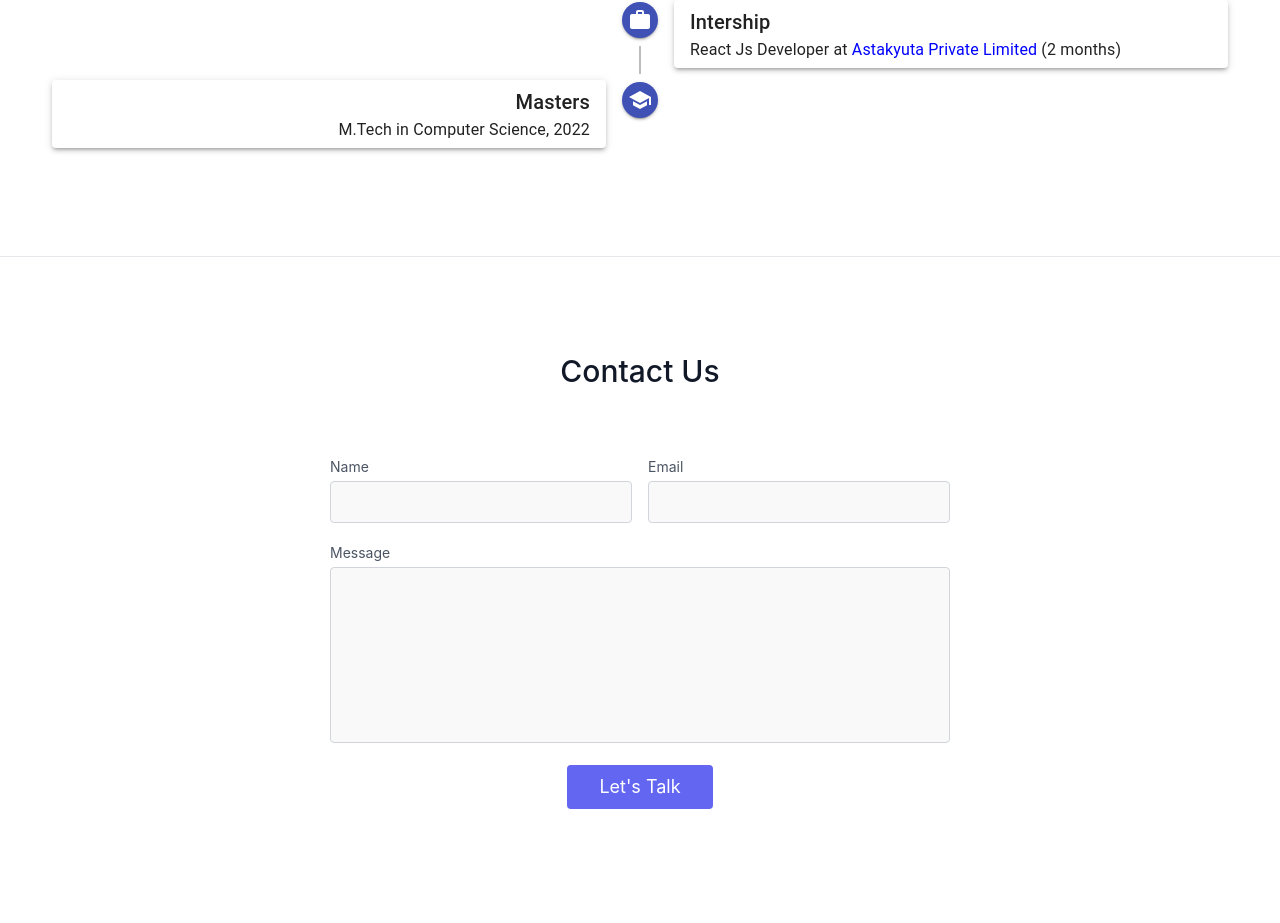
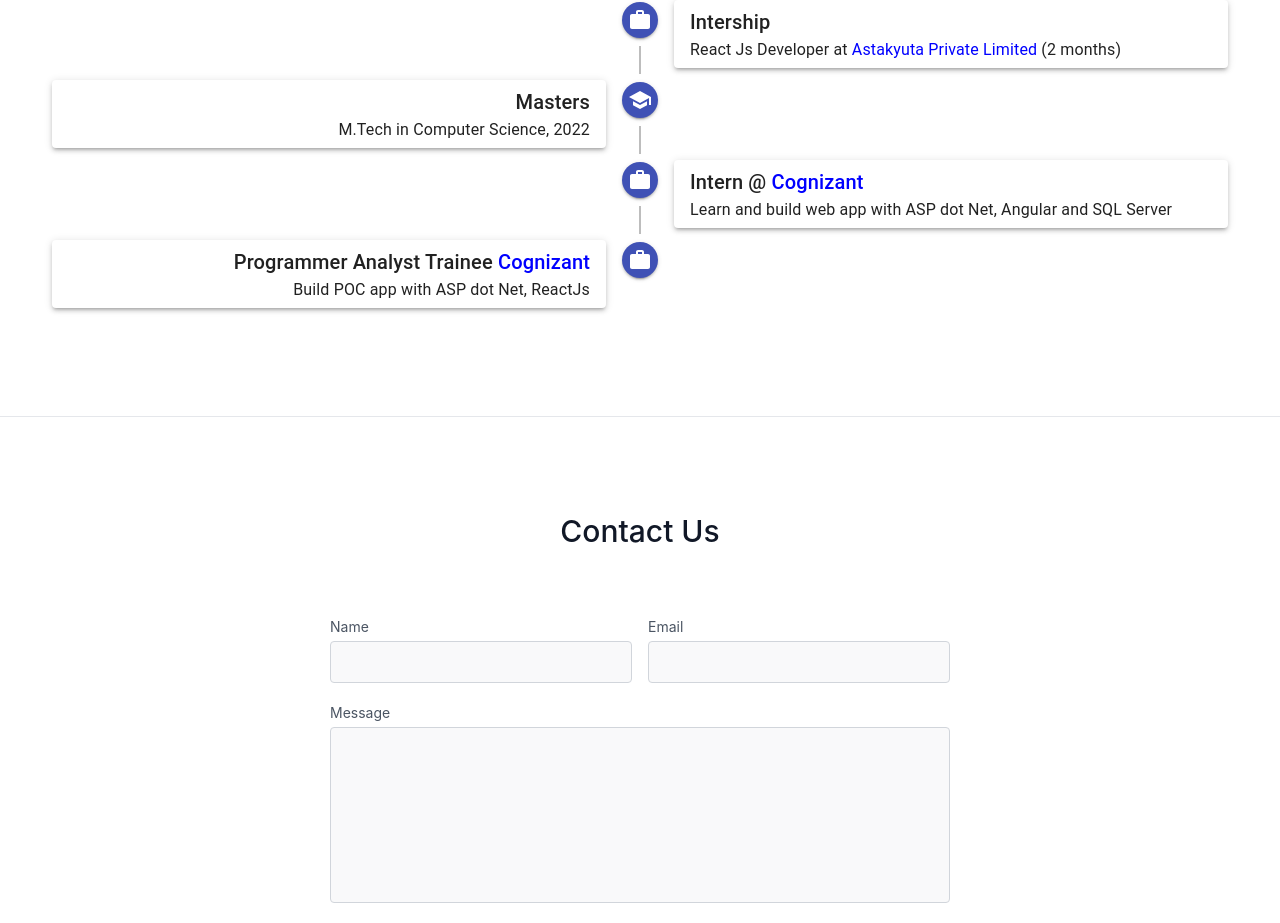
Before and after one commit to isubhamsr/portfolio, a React (Create React App) app: page / in a window 1280 px wide. Shown: the part 2476-3399 px from the top of the page. Built offline with nearby package versions, Linux system fonts and the light colour scheme.

Commit message:
rewrite the roadmap

```diff
--- a/src/modules/core/Roadmap.js
+++ b/src/modules/core/Roadmap.js
@@ -91,7 +91,11 @@ export default function Roadmap() {
                 </Typography>
                 <Typography>
                   React Js Developer at{" "}
-                  <a style={{ color: "blue" }} target="_blank" href="https://astakyuta.com/">
+                  <a
+                    style={{ color: "blue" }}
+                    target="_blank"
+                    href="https://astakyuta.com/"
+                  >
                     Astakyuta Private Limited
                   </a>{" "}
                   (2 months)
@@ -105,6 +109,7 @@ export default function Roadmap() {
                 {/* <RepeatIcon /> */}
                 <SchoolIcon />
               </TimelineDot>
+              <TimelineConnector />
             </TimelineSeparator>
             <TimelineContent>
               <Paper elevation={3} className={classes.paper}>
@@ -115,6 +120,53 @@ export default function Roadmap() {
               </Paper>
             </TimelineContent>
           </TimelineItem>
+          <TimelineItem>
+            <TimelineSeparator>
+              <TimelineDot color="primary">
+                {/* <HotelIcon /> */}
+                <WorkIcon />
+              </TimelineDot>
+              <TimelineConnector />
+            </TimelineSeparator>
+            <TimelineContent>
+              <Paper elevation={3} className={classes.paper}>
+                <Typography variant="h6" component="h1">
+                  Intern @{" "}
+                  <a
+                    style={{ color: "blue" }}
+                    target="_blank"
+                    href="https://www.cognizant.com/in/en"
+                  >
+                    Cognizant
+                  </a>{" "}
+                </Typography>
+                <Typography>Learn and build web app with ASP dot Net, Angular and SQL Server</Typography>
+              </Paper>
+            </TimelineContent>
+          </TimelineItem>
+          <TimelineItem>
+            <TimelineSeparator>
+              <TimelineDot color="primary">
+                {/* <HotelIcon /> */}
+                <WorkIcon />
+              </TimelineDot>
+            </TimelineSeparator>
+            <TimelineContent>
+              <Paper elevation={3} className={classes.paper}>
+                <Typography variant="h6" component="h1">
+                  Programmer Analyst Trainee{" "}
+                  <a
+                    style={{ color: "blue" }}
+                    target="_blank"
+                    href="https://www.cognizant.com/in/en"
+                  >
+                    Cognizant
+                  </a>{" "}
+                </Typography>
+                <Typography>Build POC app with ASP dot Net, ReactJs</Typography>
+              </Paper>
+            </TimelineContent>
+          </TimelineItem>
         </Timeline>
       </div>
     </section>
```
